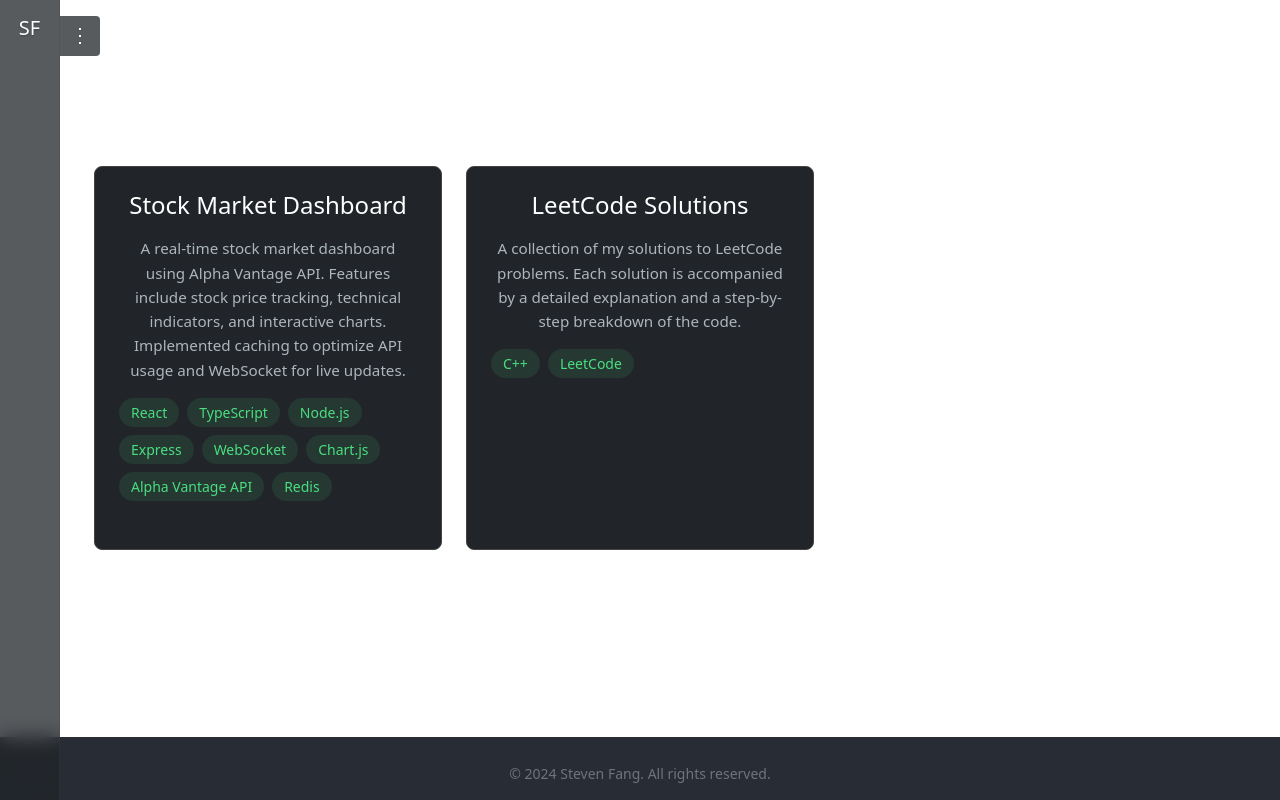
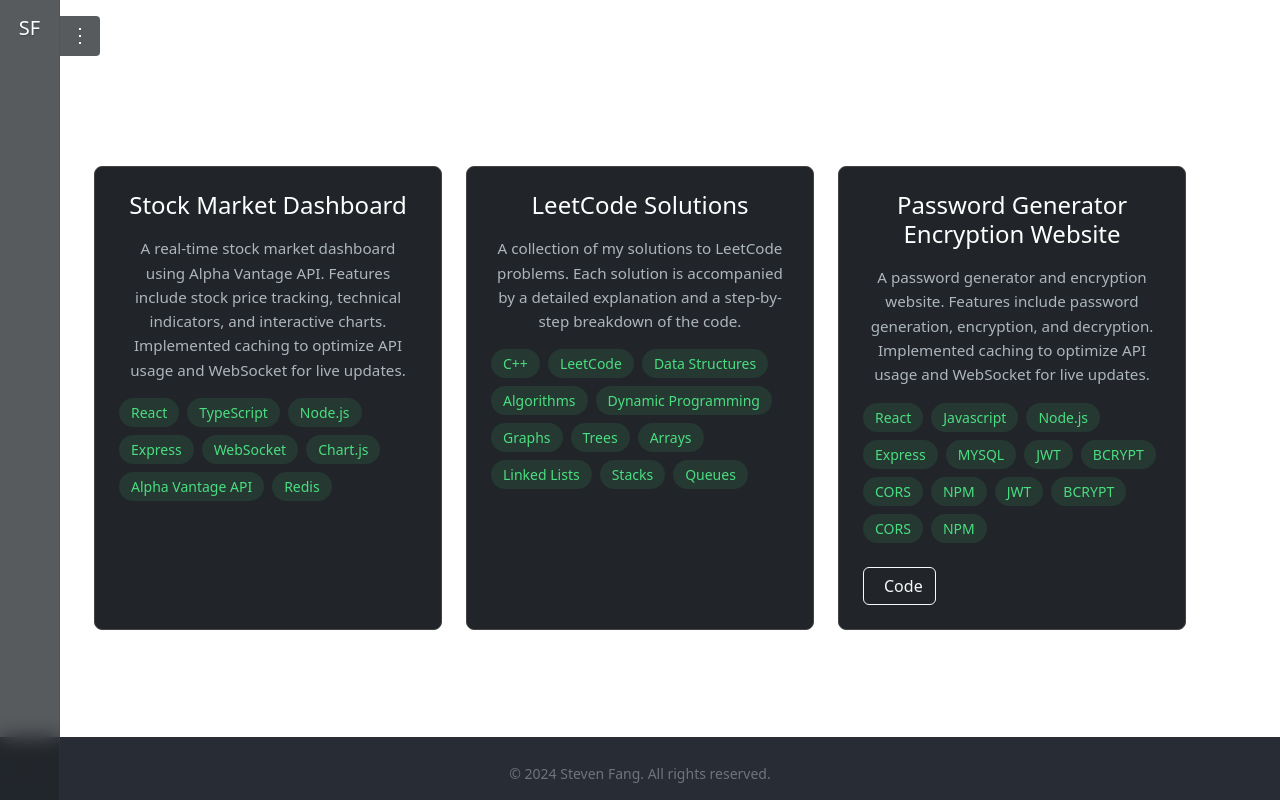
Before and after one commit to stevenfangcu/portfolio, a React (Vite) app: page /projects in a window 1280 px wide. Built offline with nearby package versions, Linux system fonts and the light colour scheme.

Commit message:
add authenication code

```diff
--- a/src/consts/Projects.tsx
+++ b/src/consts/Projects.tsx
@@ -5,7 +5,7 @@ interface ProjectItem {
   imageUrl?: string;
   githubUrl?: string;
   liveUrl?: string;
-  navigation: string;
+  navigation?: string;
 }
 
 export const projects: ProjectItem[] = [
@@ -30,7 +30,36 @@ export const projects: ProjectItem[] = [
     description: "A collection of my solutions to LeetCode problems. Each solution is accompanied by a detailed explanation and a step-by-step breakdown of the code.",
     technologies: [
       "C++",
-      "LeetCode"
+      "LeetCode",
+      "Data Structures",
+      "Algorithms",
+      "Dynamic Programming",
+      "Graphs",
+      "Trees",
+      "Arrays",
+      "Linked Lists",
+      "Stacks",
+      "Queues"
+    ],
+  },
+  {
+    title: "Password Generator Encryption Website",
+    githubUrl: "https://github.com/stevenfangcu/authenticate",
+    description: "A password generator and encryption website. Features include password generation, encryption, and decryption. Implemented caching to optimize API usage and WebSocket for live updates.",
+    technologies: [
+      "React",
+      "Javascript",
+      "Node.js",
+      "Express",
+      "MYSQL",
+      "JWT",
+      "BCRYPT",
+      "CORS",
+      "NPM",
+      "JWT",
+      "BCRYPT",
+      "CORS",
+      "NPM",
     ],
   }
 ];
--- a/src/pages/projects/Projects.tsx
+++ b/src/pages/projects/Projects.tsx
@@ -6,7 +6,11 @@ const Projects = () => {
   const navigate = useNavigate();
 
   const handleProjectClick = (project: typeof projects[0]) => {
-    navigate(project.navigation);
+    if (project.navigation) {
+      navigate(project.navigation);
+    } else {
+      window.open(project.githubUrl, '_blank');
+    }
   };
 
   return (
```
